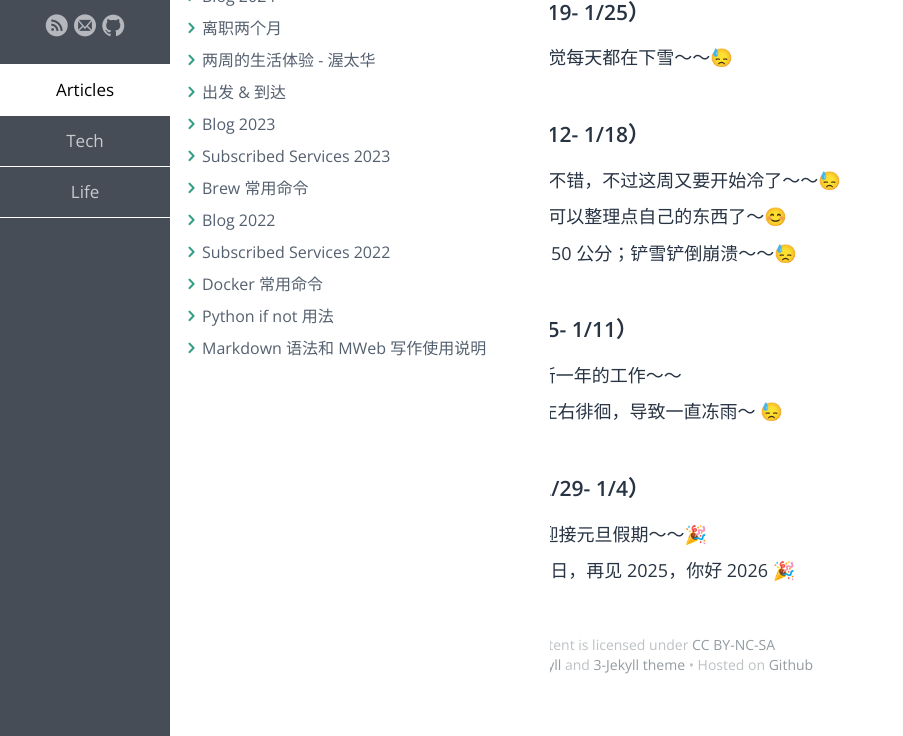
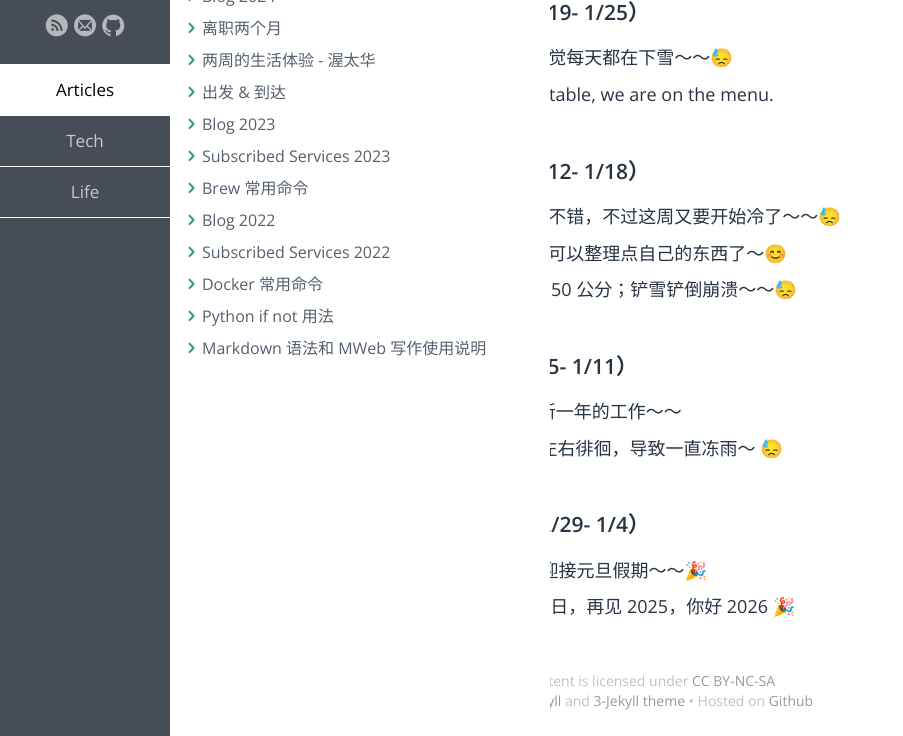
Before and after one commit to samxupeiran/samxupeiran.github.io, a Jekyll site: the page built from _posts/life/2025-12-29-my-blog.md, in a window 1280 px wide, cut to the strip 164-900 px from the top of the page. Shown: the whole strip, without its empty margins (0-903 px from the left). Built offline with Jekyll 4.4.1, drawn with Linux system fonts in a browser that asks for light colours; some web fonts are replaced.

Commit message:
feat: add weekly blog 1/21

```diff
--- a/_posts/life/2025-12-29-my-blog.md
+++ b/_posts/life/2025-12-29-my-blog.md
@@ -8,6 +8,7 @@ tags: Blog
 
 - ### 2026 年 1 月 第 4 周（1/19- 1/25）
      - 1/19 今年雪是真多啊，感觉每天都在下雪～～😓
+     - 1/21 If we are not at the table, we are on the menu.
 
 - ### 2026 年 1 月 第 3 周（1/12- 1/18）
      - 1/12 周一了，最近温度很不错，不过这周又要开始冷了～～😓
```
